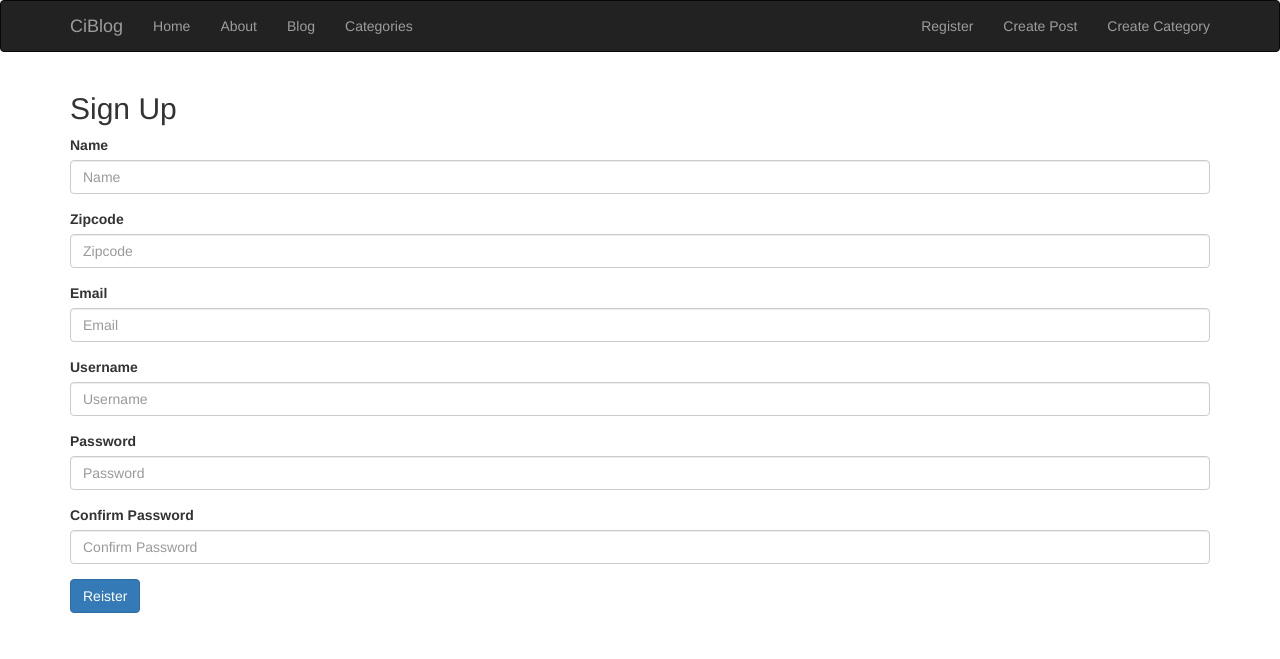
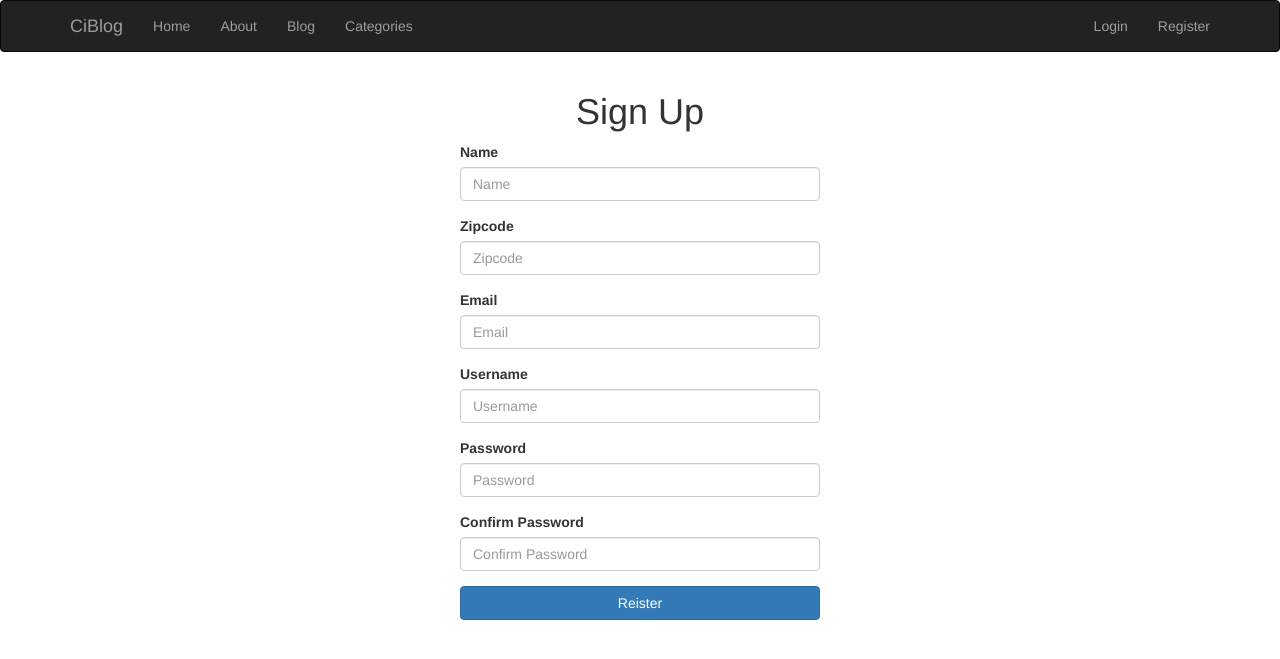
Before and after one commit to zoe606/ciblog, a CodeIgniter app: page /ciblog/users/register in a window 1280 px wide. Shown: the top 659 px of the page. Run offline with CodeIgniter, Linux system fonts and the light colour scheme; some libraries are stand-ins or nearby versions.

Commit message:
login,session and access control

```diff
--- a/application/controllers/Categories.php
+++ b/application/controllers/Categories.php
@@ -11,6 +11,10 @@
         }
 
         public function create(){
+             //  check login
+            if(!$this->session->userdata('logged_in')){
+                redirect('users/login');
+            }
             $data['title'] = 'Create Category';
 
             $this->form_validation->set_rules('name', 'Name', 'required');
--- a/application/controllers/Users.php
+++ b/application/controllers/Users.php
@@ -1,5 +1,6 @@
 <?php
     class Users extends CI_Controller{
+        // Register User
         public function register(){
             $data['title'] = 'Sign Up';
 
@@ -27,8 +28,66 @@
 
         }
 
+        // Login User
+         public function login(){
+            $data['title'] = 'Sign In';
+
+            $this->form_validation->set_rules('username', 'Username', 'required');
+            $this->form_validation->set_rules('password', 'Password', 'required');
+
+            if ($this->form_validation->run() === FALSE) {
+                $this->load->view('templates/header');
+                $this->load->view('users/login', $data);
+                $this->load->view('templates/footer');
+            } else {
+                // Get username
+                $username = $this->input->post('username');
+                // Get and encrypt the pwd
+                $password = md5($this->input->post('password'));
+
+                // Login user
+                $user_id = $this->users_model->login($username, $password);
+                if($user_id){
+                    // Create session
+                    $user_data = array(
+                        'user_id' => $user_id,
+                        'username' => $username,
+                        'logged_in' => true
+                    );
+
+                    $this->session->set_userdata($user_data);
+
+                    //set msg
+                $this->session->set_flashdata('user_loggedin', 'You are now login');
+
+                redirect('posts');
+                } else {
+                    //set msg
+                $this->session->set_flashdata('login_failed', 'Login Fail Chek Your Username and Password!!!');
+
+                redirect('users/login');
+
+                }
+
+            }
+
+        }
+
+        // Logout user
+        public function logout(){
+            // unser user_data
+            $this->session->unset_userdata('logged_in');
+            $this->session->unset_userdata('user_id');
+            $this->session->unset_userdata('username');
+
+            //set msg
+            $this->session->set_flashdata('user_loggedout', 'You are now logout');
+
+            redirect('users/login');
+        }
+
         //check if username exists
-        function check_username_exists($username){
+        public function check_username_exists($username){
             $this->form_validation->set_message('check_username_exists',
             'That username is taken. Please choose a different one');
             if($this->users_model->check_username_exists($username)){
@@ -39,7 +98,7 @@
 
 
         //check if email exists
-        function check_email_exists($email){
+        public function check_email_exists($email){
             $this->form_validation->set_message('check_email_exists',
             'That email is taken. Please choose a different one');
             if($this->users_model->check_email_exists($email)){
--- a/application/models/Post_model.php
+++ b/application/models/Post_model.php
@@ -26,6 +26,7 @@
                     'slug' => $slug,
                     'body'=> $this->input->post('body'),
                     'category_id' => $this->input->post('category_id'),
+                    'user_id' => $this->session->userdata('user_id'),
                     'post_image' => $post_image
             );
 
--- a/application/models/Users_model.php
+++ b/application/models/Users_model.php
@@ -12,6 +12,21 @@
 
             //insert user
             return $this->db->insert('users', $data);
+        }
+
+        // Login user
+        public function login($username, $password){
+            // Validate
+            $this->db->where('username', $username);
+            $this->db->where('password', $password);
+
+            $result = $this->db->get('users');
+
+            if($result->num_rows() == 1){
+                return $result->row(0)->id;
+            } else {
+                return false;
+            }
         }
 
         // check username exists
--- a/application/views/templates/header.php
+++ b/application/views/templates/header.php
@@ -23,9 +23,15 @@
                         <li><a href="<?php echo base_url(); ?>categories">Categories</a></li>
 					</ul>
 					<ul class="nav navbar-nav navbar-right">
+					<?php if(!$this->session->userdata('logged_in')) : ?>
+						<li><a href="<?php echo base_url(); ?>users/login">Login</a></li>
 						<li><a href="<?php echo base_url(); ?>users/register">Register</a></li>
+					<?php endif; ?>
+					<?php if($this->session->userdata('logged_in')) : ?>
 						<li><a href="<?php echo base_url(); ?>posts/create">Create Post</a></li>
                         <li><a href="<?php echo base_url(); ?>categories/create">Create Category</a></li>
+						<li><a href="<?php echo base_url(); ?>users/logout">Logout</a></li>
+					<?php endif; ?>
 					</ul>
 				</div>
 			</div>
@@ -52,3 +58,15 @@
 			<?php if($this->session->flashdata('post_deleted')): ?>
 				<?php echo '<p class="alert alert-success">'.$this->session->flashdata('post_deleted').'</p>'; ?>
 			<?php endif; ?>
+
+			<?php if($this->session->flashdata('login_failed')): ?>
+				<?php echo '<p class="alert alert-danger">'.$this->session->flashdata('login_failed').'</p>'; ?>
+			<?php endif; ?>
+
+			<?php if($this->session->flashdata('user_loggedin')): ?>
+				<?php echo '<p class="alert alert-success">'.$this->session->flashdata('user_loggedin').'</p>'; ?>
+			<?php endif; ?>
+
+			<?php if($this->session->flashdata('user_loggedout')): ?>
+				<?php echo '<p class="alert alert-success">'.$this->session->flashdata('user_loggedout').'</p>'; ?>
+			<?php endif; ?>
--- a/application/views/users/register.php
+++ b/application/views/users/register.php
@@ -1,7 +1,9 @@
-<h2><?= $title; ?></h2>
 <?php echo validation_errors(); ?>
 
 <?php echo form_open('users/register'); ?>
+<div class="row">
+    <div class="col-md-4 col-md-offset-4">
+    <h1 class="text-center"><?= $title; ?></h1>
         <div class="form-group">
             <label for="">Name</label>
             <input type="text" class="form-control" name="name" placeholder="Name">
@@ -26,7 +28,9 @@
             <label for="">Confirm Password</label>
             <input type="password" class="form-control" name="password2" placeholder="Confirm Password">
         </div>
-    <button type="submit" class="btn btn-primary">Reister</button>
+        <button type="submit" class="btn btn-primary btn-block">Reister</button>
+    </div>
+</div>
 
 
 <?php echo form_close(); ?>
```
Also changed, not shown: application/controllers/Posts.php (+21 -0 lines), application/views/posts/view.php (+6 -4 lines), application/views/users/login.php (added, +18 -0 lines). Lines whose indentation alone changed are shown as unchanged.
